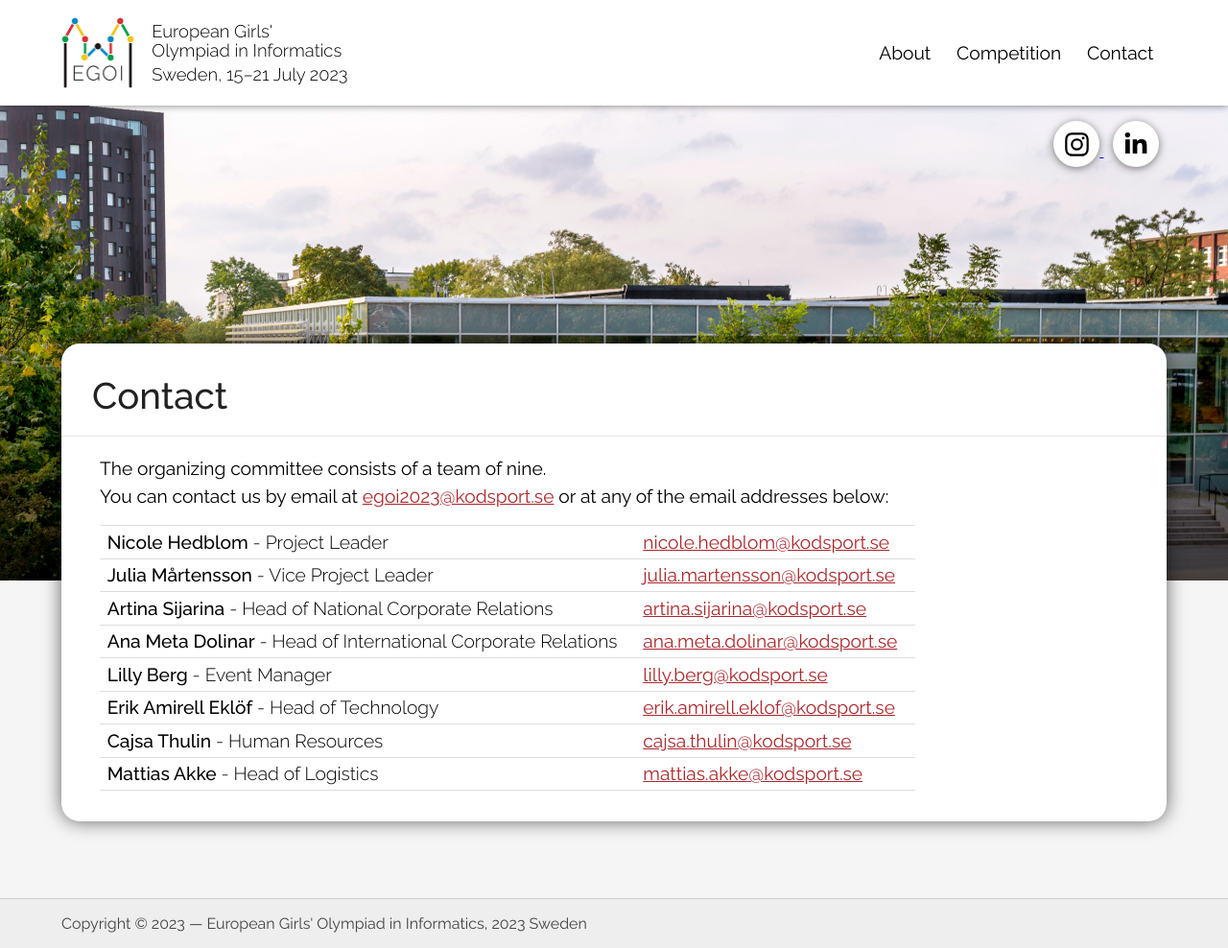
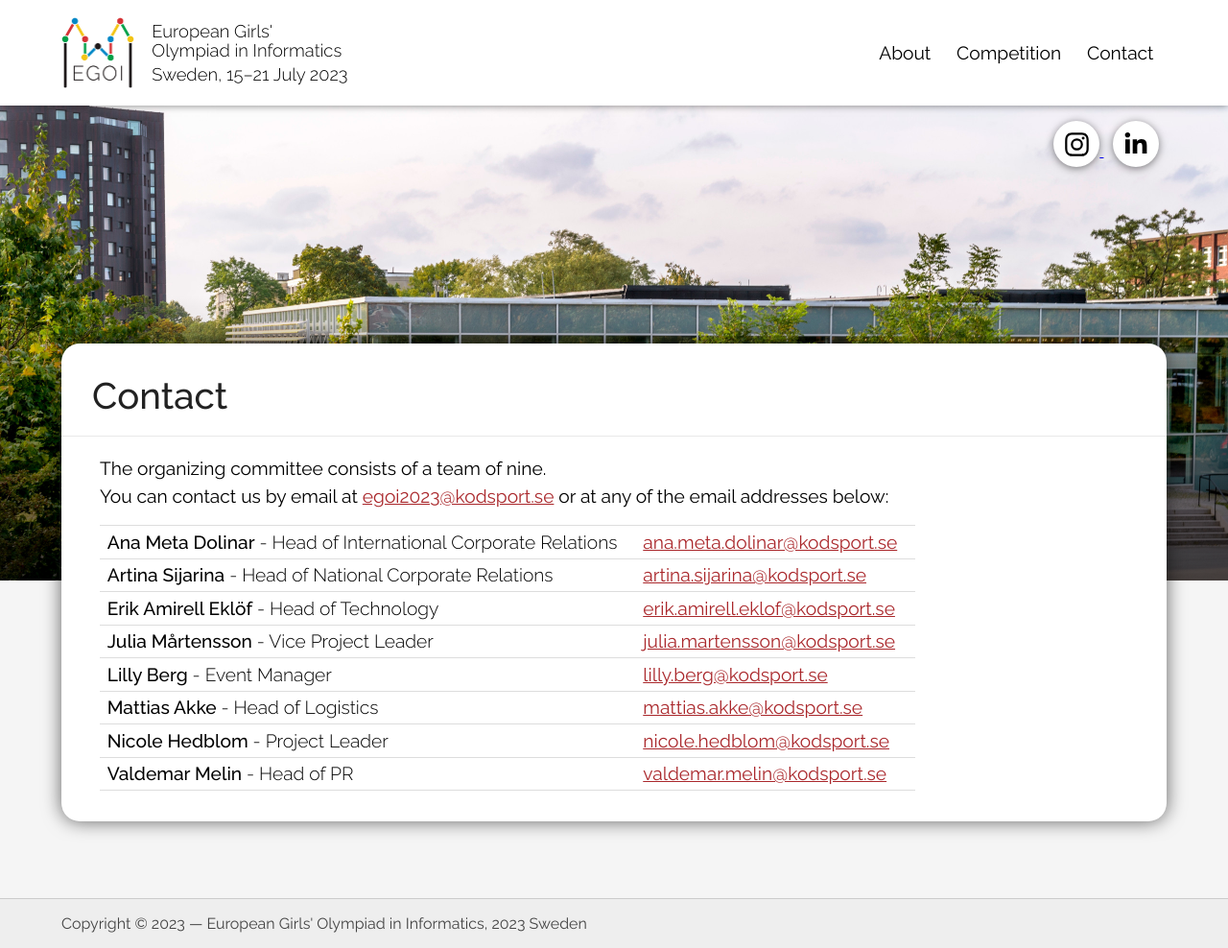
Before and after one commit to Kodsport/egoi23.se, a Jekyll site: the page built from contact.md, in a window 1280 px wide. Shown: the whole page at 96% size. Built offline with Jekyll 4.4.1, drawn with Linux system fonts in a browser that asks for light colours.

Commit message:
Add Valdemar and make the list in alphabetical order

```diff
--- a/_data/organizers.yml
+++ b/_data/organizers.yml
@@ -1,39 +1,39 @@
-- name: Nicole Hedblom
-  title: Project Leader
-  email: nicole.hedblom@kodsport.se
-  imgname: nicole.jpg
+
+- name: Ana Meta Dolinar
+  title: Head of International Corporate Relations
+  email: ana.meta.dolinar@kodsport.se
+  imgname: ana.jpg
+
+- name: Artina Sijarina
+  title: Head of National Corporate Relations
+  email: artina.sijarina@kodsport.se
+  imgname: artina.jpg
+
+- name: Erik Amirell Eklöf
+  title: Head of Technology
+  email: erik.amirell.eklof@kodsport.se
+  imgname: erik.jpg
 
 - name: Julia Mårtensson
   title: Vice Project Leader
   email: julia.martensson@kodsport.se
   imgname: julia.jpg
 
-- name: Artina Sijarina
-  title: Head of National Corporate Relations
-  email: artina.sijarina@kodsport.se
-  imgname: artina.jpg
-
-- name: Ana Meta Dolinar
-  title: Head of International Corporate Relations
-  email: ana.meta.dolinar@kodsport.se
-  imgname: ana.jpg
-
 - name: Lilly Berg
   title: Event Manager
   email: lilly.berg@kodsport.se
   imgname: lilly.jpg
 
-- name: Erik Amirell Eklöf
-  title: Head of Technology
-  email: erik.amirell.eklof@kodsport.se
-  imgname: erik.jpg
-
-- name: Cajsa Thulin
-  title: Human Resources
-  email: cajsa.thulin@kodsport.se
-  imgname: cajsa.jpg
-
 - name: Mattias Akke
   title: Head of Logistics
   email: mattias.akke@kodsport.se
   imgname: mattias.jpg
+
+- name: Nicole Hedblom
+  title: Project Leader
+  email: nicole.hedblom@kodsport.se
+  imgname: nicole.jpg
+
+- name: Valdemar Melin
+  title: Head of PR
+  email: valdemar.melin@kodsport.se
```
